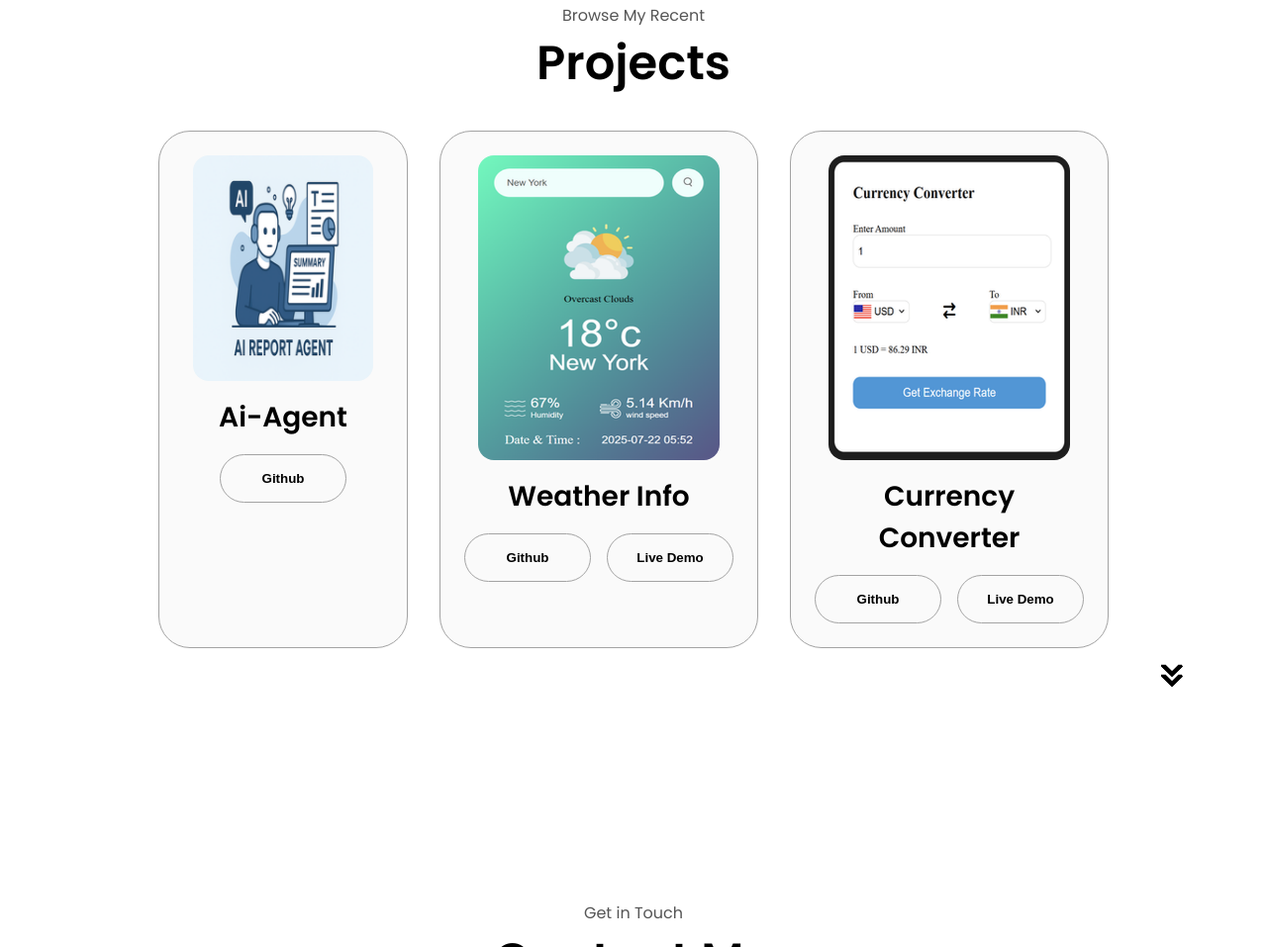
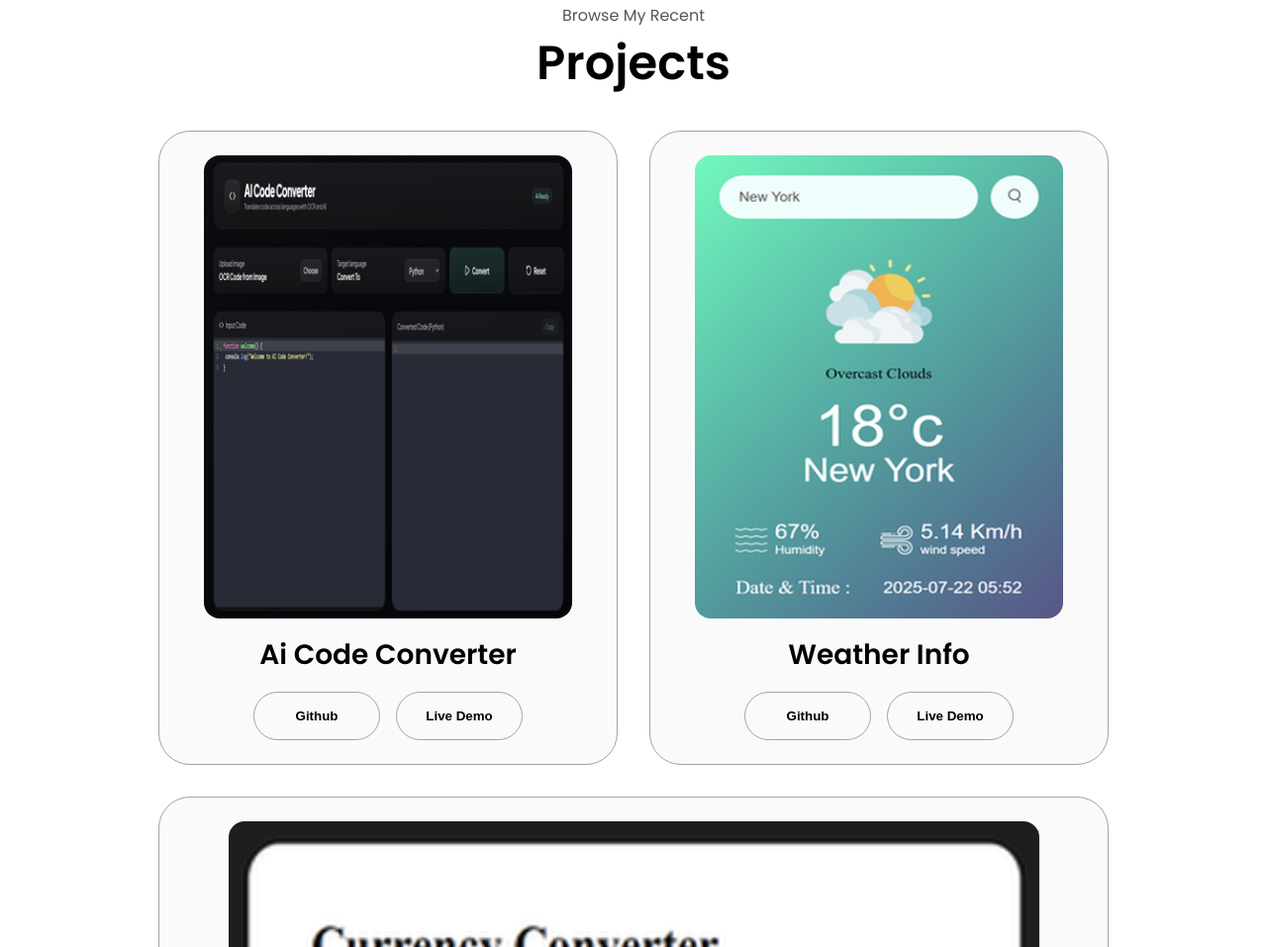
Before and after one commit to ravish-git/Portfolio, a plain HTML site: page index.html in a window 1280 px wide. Shown: the part 2461-3418 px from the top of the page at 99% size. Drawn offline with Linux system fonts and the light colour scheme.

Commit message:
project1 updated

```diff
--- a/index.html
+++ b/index.html
@@ -175,11 +175,12 @@
             <div class="about-containers">
             <div class="details-container color-container">
                 <div class="article-container">
-                    <img src="./assets/aiagent_390x490.png" alt="project 1" class="project-img tttimage">
+                    <img src="./assets/aicodeconverter_resized2.png" alt="project 1" class="project-img tttimage">
                 </div>
-                <h2 class="experience-sub-title project-title">Ai-Agent</h2>
+                <h2 class="experience-sub-title project-title">Ai Code Converter</h2>
                 <div class="btn-container">
-                    <button class="btn btn-color-2 project-btn" onclick="window.open('https://github.com/ravish-git/AiAgent', '_blank')">Github</button>
+                    <button class="btn btn-color-2 project-btn" onclick="window.open('https://github.com/ravish-git/Code-Converter', '_blank')">Github</button>
+                    <button class="btn btn-color-2 project-btn" onclick="window.open('https:aicodeconverter.vercel.app','_blank')">Live Demo</button>
                 </div>
             </div>
             <div class="details-container color-container">
```
Also changed, not shown: assets/aicodeconverter_resized2.png (added), assets/aicodeconverter_resized3.png (added), assets/p1.png (added).
